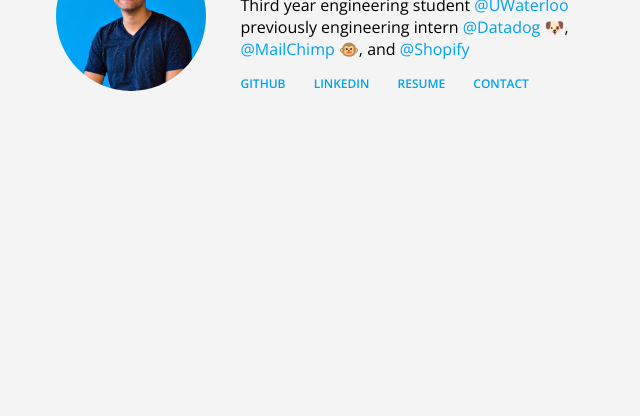
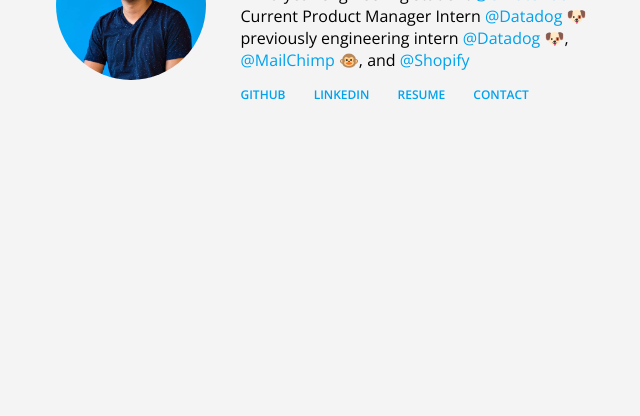
Before and after one commit to GaurabAryal/gaurabaryal.github.io, a plain HTML site: page index.html in a window 1280 px wide. Shown: the part 384-800 px from the top of the page, without its empty margins (292-932 px from the left). Drawn offline with nearby package versions, Linux system fonts and the light colour scheme.

Commit message:
Added dd

```diff
--- a/index.html
+++ b/index.html
@@ -17,6 +17,7 @@
           Third year engineering student
           <a target="_blank" href="https://www.uwaterloo.ca">@UWaterloo</a>
           <br>
+	  Current Product Manager Intern <a target="_blank" href="https://www.datadoghq.com">@Datadog&nbsp;🐶</a>
           previously engineering intern
           <a target="_blank" href="https://www.datadoghq.com">@Datadog&nbsp;🐶</a>,
           <a target="_blank" href="https://www.mailchimp.com">@MailChimp 🐵</a>, and
```
